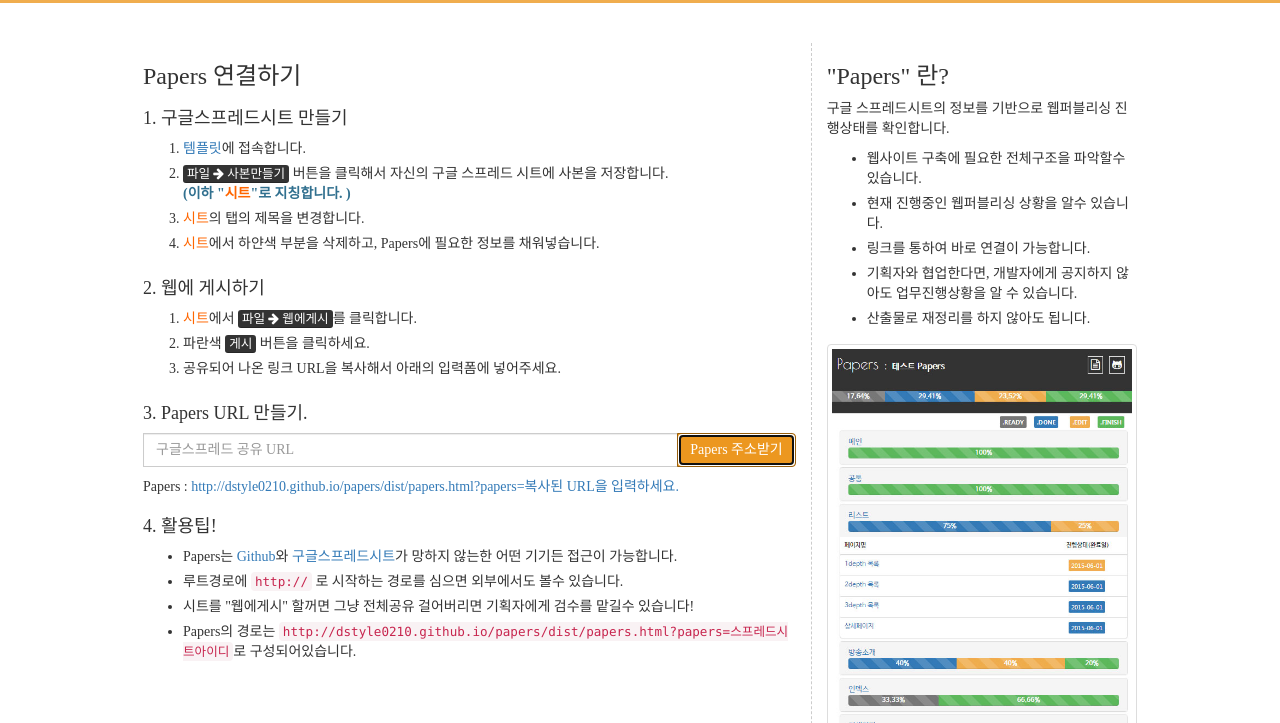
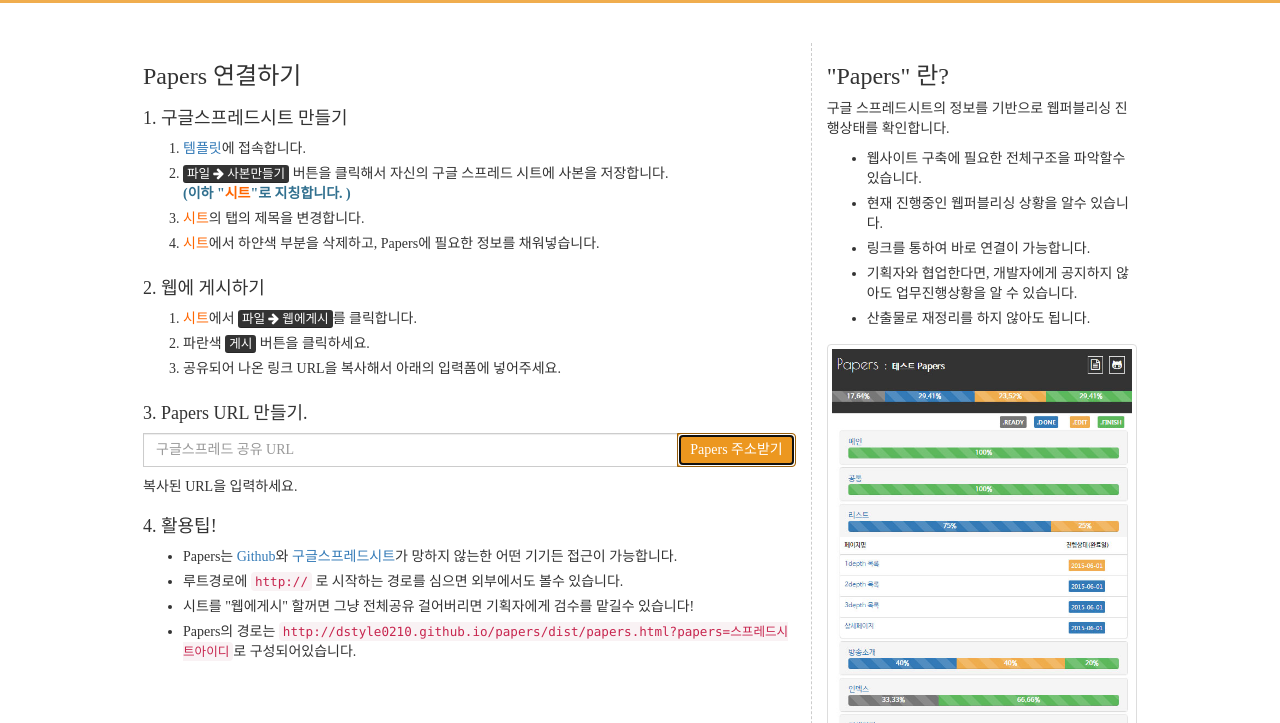
Before and after one commit to dstyle0210/papers, a website: page index.html in a window 1280 px wide. Both pictures are taken after a click on the button "Papers 주소받기". Shown: the part 77-800 px from the top of the page. Drawn offline with nearby package versions, Linux system fonts and the light colour scheme; a web font is replaced by a local one.

Commit message:
papers release

```diff
--- a/index.html
+++ b/index.html
@@ -61,7 +61,6 @@
                         <span class="input-group-btn"><button class="btn btn-warning" onclick="makePapersUrl();">Papers 주소받기</button></span>
                     </div>
                     <p id="papersUrl" style="padding-top: 10px;"><span class="text-sheet">시트</span>에서 복사된 공유링크를 넣으시고, <kbd>Papers 주소받기</kbd> 버튼을 누르세요!</p>
-
 
                     <!--
                     Papers :
@@ -190,9 +189,12 @@
 <script>
 function makePapersUrl(){
     var dumpUrl = $("#spreadsheetURL").val();
-    var paperUrl = (dumpUrl) ? ((dumpUrl).split("/d/")[1]).split("/pubhtml")[0] : "복사된 URL을 입력하세요.";
-    var yourPapers = "http://dstyle0210.github.io/papers/dist/papers.html?papers="+paperUrl;
-    $("#papersUrl").html("Papers : <a href='"+yourPapers+"'>"+yourPapers+"</a>");
+    if(dumpUrl){
+        var yourPapers = "http://dstyle0210.github.io/papers/dist/papers.html?papers="+(((dumpUrl).split("/d/")[1]).split("/pubhtml")[0]);
+        $("#papersUrl").html("Papers : <a href='"+yourPapers+"'>"+yourPapers+"</a>");
+    }else{
+        $("#papersUrl").html("복사된 URL을 입력하세요.");
+    }
 };
 </script>
 </body>
```
